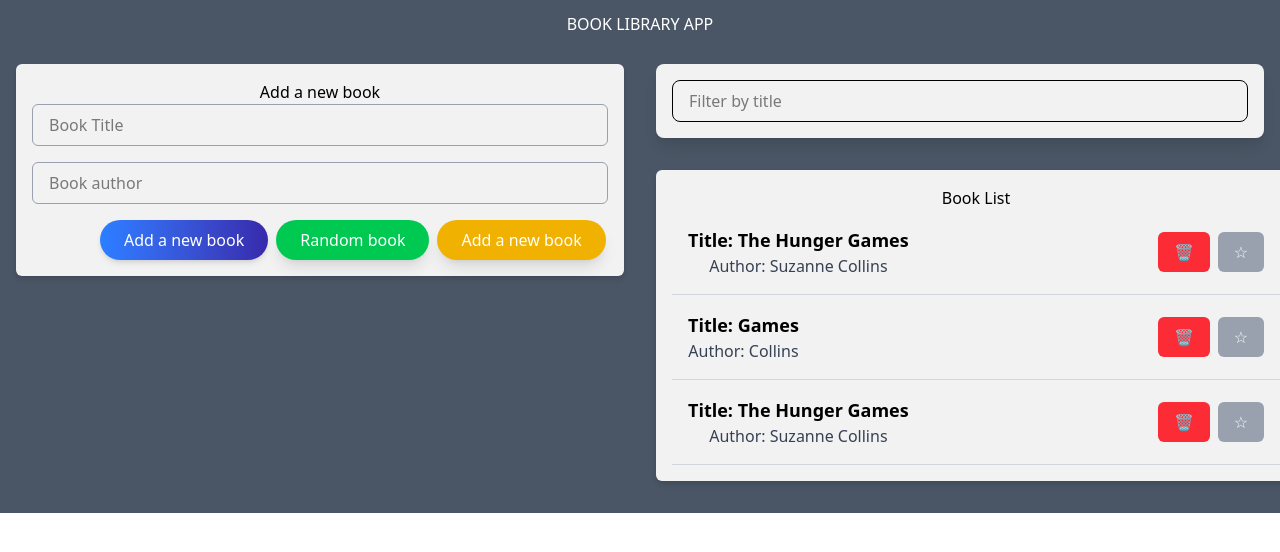
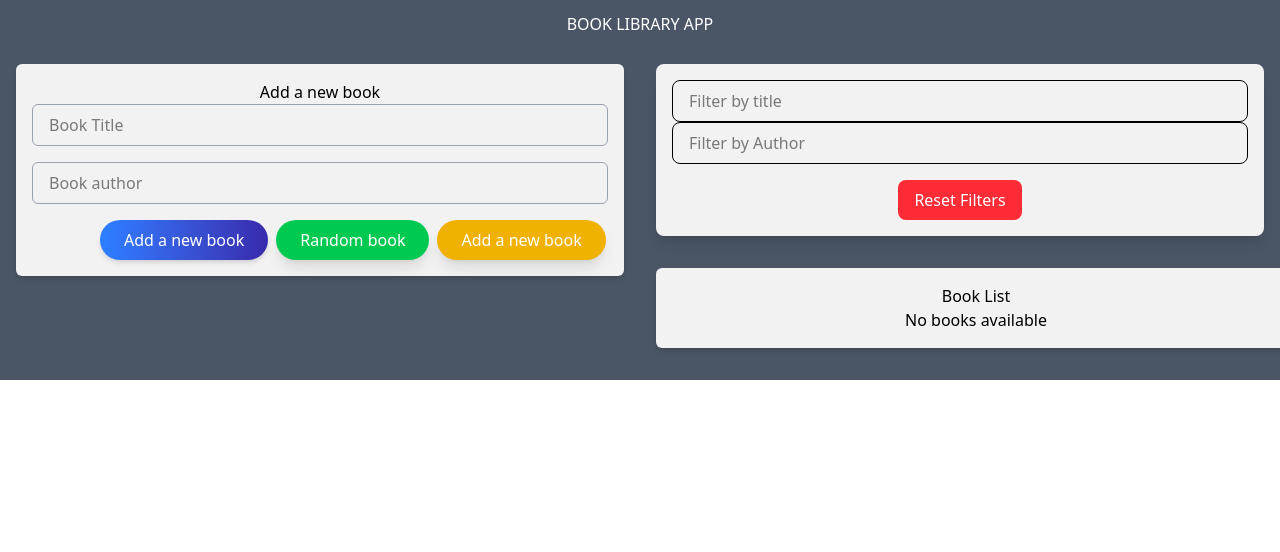
Before and after one commit to Hasmik11Gevorgyan/Bookslibrary-with-react-redux, a React (Vite) app in the folder frontend/: page / in a window 1280 px wide. Shown: the top 552 px of the page. Built offline with nearby package versions, Linux system fonts and the light colour scheme.

Commit message:
some changes

```diff
--- a/frontend/src/components/filter/Filter.jsx
+++ b/frontend/src/components/filter/Filter.jsx
@@ -1,4 +1,4 @@
- import { setTitleFilter,selectTitleFilter } from "../../redux/slices/filterSlice";
+ import { setTitleFilter,resetFilters,selectTitleFilter } from "../../redux/slices/filterSlice";
  import { useDispatch,useSelector } from "react-redux";
 
 
@@ -11,6 +11,7 @@
 
  const handleByTitle = (e) => dispatch( setTitleFilter(e.target.value))
 
+ const handleResetFilters = () => dispatch(resetFilters)
 
 
   return (
@@ -24,6 +25,22 @@
         className="w-full px-4 py-2 border-1 border-color-gray-400  rounded-lg"
         />
        </div>
+       <div>
+        <input
+        onChange={e => handleByAuthor(e)}
+        value={value}
+        type="text"
+        placeholder="Filter by Author"
+        className="w-full px-4 py-2 border-1 border-color-gray-400  rounded-lg"
+        />
+       </div>
+       <div>
+        <button
+        className="px-4 py-2 mt-4 text-white bg-red-500 rounded-lg hover:bg-red-600"
+        onClick={handleResetFilters}>
+          Reset Filters
+        </button>
+       </div>
     </div>
   )
  }
--- a/frontend/src/components/list/List.jsx
+++ b/frontend/src/components/list/List.jsx
@@ -18,11 +18,11 @@ const List = () => {
     return(
         <div className="w-full p-4 m-4 bg-[#f2f2f2] rounded-md shadow-md">
  <h2> Book List</h2>
-<p>{booksByFilteredTitle}</p>
+
  <ul>
-    {!books.length ?
+    {!filteredBooks.length ?
      <p> No books available</p> :
-      books.map(book => <ListItems key={book.id} book={book} />)
+      booksByFilteredTitle.map(book => <ListItems key={book.id} book={book} />)
     }
  </ul>
         </div>
--- a/frontend/src/redux/slices/filterSlice.js
+++ b/frontend/src/redux/slices/filterSlice.js
@@ -12,11 +12,12 @@ const filteredSlice = createSlice({
             //return {...state,title:action.payload}
             state.title = action.payload
         }
-    }
+    },
+    resetFilters: ()=> initialState
 });
 
 
 
-export const {setTitleFilter} = filteredSlice.actions;
+export const {setTitleFilter, resetFilters} = filteredSlice.actions;
 export const selectTitleFilter = (state) => state.filter.title;
 export default filteredSlice.reducer;
```
